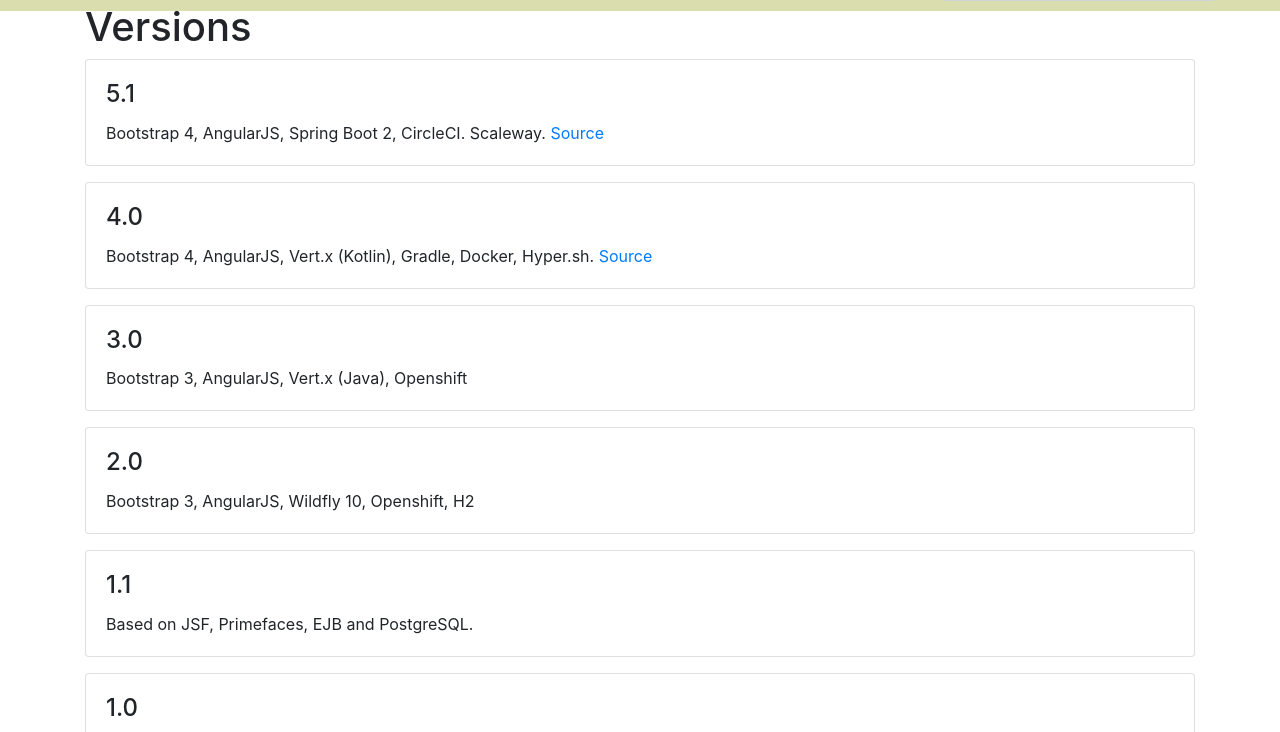
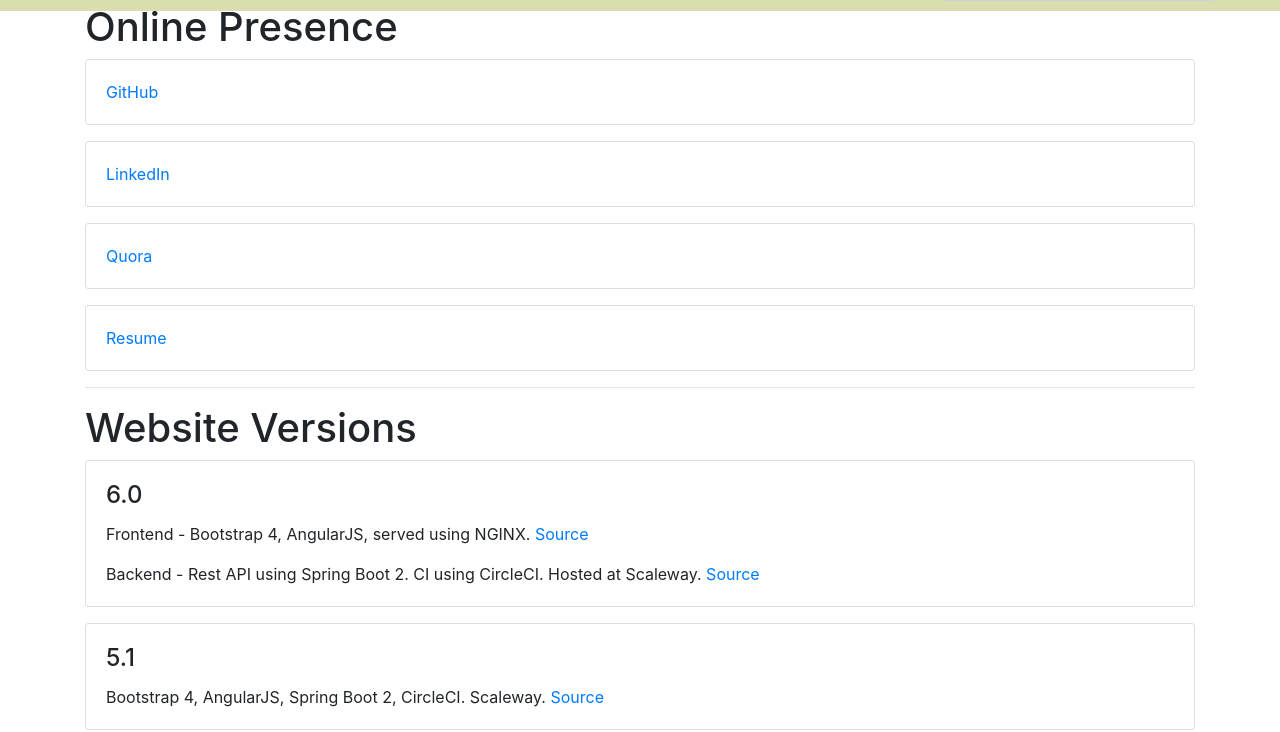
Before and after one commit to usmansaleem/blog-static, a plain HTML site: page www/index.html at #!/about in a window 1280 px wide. Shown: the part 47-779 px from the top of the page. Drawn offline with nearby package versions, Linux system fonts and the light colour scheme; some packages are replaced by stand-ins of ours.

Commit message:
Updating about

```diff
--- a/www/index.html
+++ b/www/index.html
@@ -104,7 +104,7 @@
 </div>
 <hr/>
 <footer class="footer">
-    <div class="container-fluid small text-muted">(c) Usman Saleem. 2005-2018. Version 5.0</div>
+    <div class="container-fluid small text-muted">(c) Usman Saleem. 2005-2019. Version 6.0</div>
 </footer>
 
 <!-- Bootstrap 4 and JQuery -->
--- a/www/pages/about.html
+++ b/www/pages/about.html
@@ -1,5 +1,54 @@
 <div class="container">
-  <h1>Versions</h1>
+  <h1>Online Presence</h1>
+
+  <div class="card mb-3">
+    <div class="card-body">
+      <p class="card-text">
+        <a href="https://github.com/usmansaleem" target="_blank">GitHub</a>
+      </p>
+    </div>
+  </div>
+
+  <div class="card mb-3">
+    <div class="card-body">
+      <p class="card-text">
+         <a href="https://www.linkedin.com/in/usman/" target="_blank">LinkedIn</a>
+      </p>
+    </div>
+  </div>
+
+  <div class="card mb-3">
+    <div class="card-body">
+      <p class="card-text">
+         <a href="https://www.quora.com/profile/Usman-Saleem" target="_blank">Quora</a>
+      </p>
+    </div>
+  </div>
+
+  <div class="card mb-3">
+    <div class="card-body">
+      <p class="card-text">
+         <a href="/resume/usman_saleem_resume_2019-2.pdf" target="_blank">Resume</a>
+      </p>
+    </div>
+  </div>
+  <hr />
+  <h1>Website Versions</h1>
+
+  <div class="card mb-3">
+    <div class="card-body">
+      <h4 class="card-title">6.0</h4>
+      <p class="card-text">
+        Frontend - Bootstrap 4, AngularJS, served using NGINX. <a
+          href="https://github.com/usmansaleem/blog-static" target="_blank">Source</a>
+      </p>
+
+      <p class="card-text">
+       Backend - Rest API using Spring Boot 2. CI using CircleCI. Hosted at Scaleway. <a
+          href="https://github.com/usmansaleem/blog-boot" target="_blank">Source</a>
+      </p>
+    </div>
+  </div>
 
   <div class="card mb-3">
     <div class="card-body">
```
